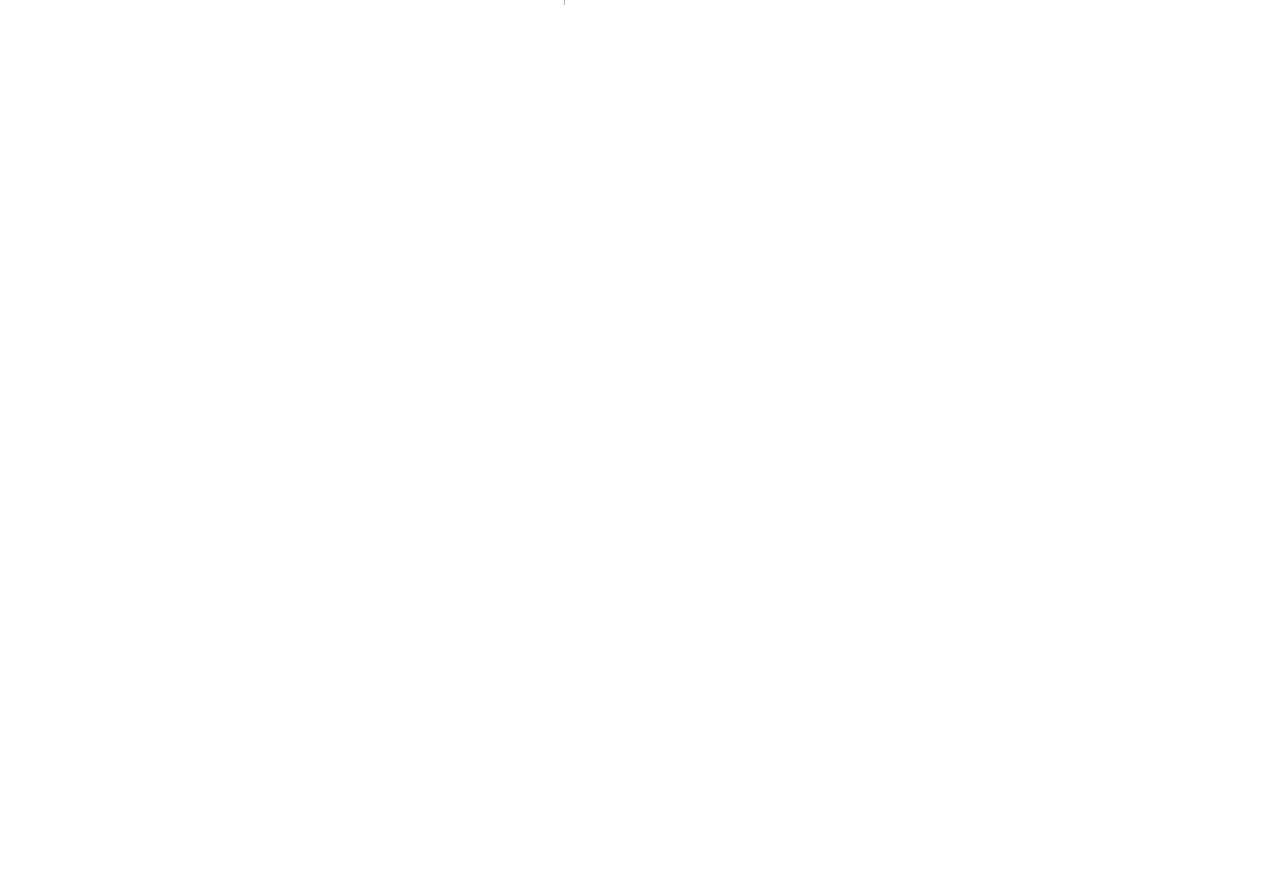
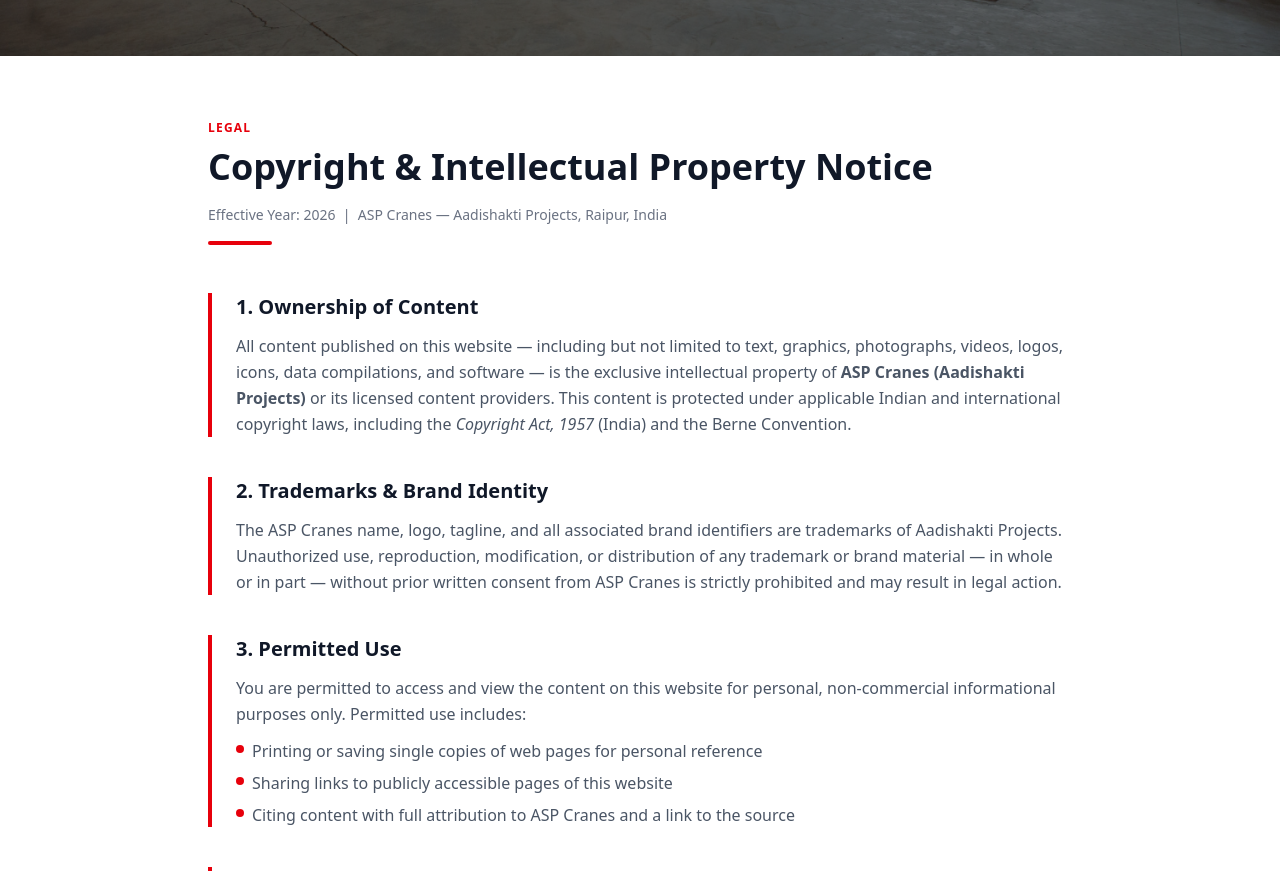
Before and after one commit to DIGICRAFT-INFO/asp-cranes_frontend_7_11_26_new, a Next.js app: page /copyright in a window 1280 px wide. Before the commit this address had no page. Shown: the part 420-1291 px from the top of the page. Before the commit the page ends 800 px from the top, so only its background shows below. Built offline with nearby package versions, Linux system fonts and the light colour scheme; no server answers.

Commit message:
feat: add Copyright Notice page (/copyright) with full legal content; link Copyrights word in footer

```diff
--- /dev/null
+++ b/app/(frontend)/copyright/page.jsx
@@ -0,0 +1,177 @@
+import Link from "next/link";
+import Breadcrumbs from "@/components/Breadcrumbs";
+import banner from "@/public/about/banner.jpg";
+
+export const metadata = {
+  title: "Copyright Notice | ASP Cranes",
+  description: "Copyright, intellectual property rights, and terms of use for the ASP Cranes website.",
+};
+
+export default function CopyrightPage() {
+  const year = new Date().getFullYear();
+
+  return (
+    <div>
+      <Breadcrumbs
+        breadcrumbImage={banner}
+        title="Copyright Notice"
+        breadcrumbLabel="Copyright"
+        parentPages={[{ label: "Home", href: "/" }]}
+      />
+
+      <section className="max-w-4xl mx-auto px-4 py-16">
+        {/* Header */}
+        <div className="mb-12">
+          <p className="text-xs font-bold uppercase tracking-widest text-red-600 mb-2">Legal</p>
+          <h1 className="text-4xl font-black text-gray-900 leading-tight mb-4">
+            Copyright &amp; Intellectual Property Notice
+          </h1>
+          <p className="text-gray-500 text-sm">Effective Year: {year} &nbsp;|&nbsp; ASP Cranes — Aadishakti Projects, Raipur, India</p>
+          <div className="mt-4 h-1 w-16 bg-red-600 rounded-full" />
+        </div>
+
+        {/* Sections */}
+        <div className="space-y-10">
+
+          {/* 1 */}
+          <div className="border-l-4 border-red-600 pl-6">
+            <h2 className="text-xl font-bold text-gray-900 mb-3">1. Ownership of Content</h2>
+            <p className="text-gray-600 leading-relaxed">
+              All content published on this website — including but not limited to text, graphics, photographs,
+              videos, logos, icons, data compilations, and software — is the exclusive intellectual property of
+              <strong> ASP Cranes (Aadishakti Projects)</strong> or its licensed content providers.
+              This content is protected under applicable Indian and international copyright laws,
+              including the <em>Copyright Act, 1957</em> (India) and the Berne Convention.
+            </p>
+          </div>
+
+          {/* 2 */}
+          <div className="border-l-4 border-red-600 pl-6">
+            <h2 className="text-xl font-bold text-gray-900 mb-3">2. Trademarks &amp; Brand Identity</h2>
+            <p className="text-gray-600 leading-relaxed">
+              The ASP Cranes name, logo, tagline, and all associated brand identifiers are trademarks
+              of Aadishakti Projects. Unauthorized use, reproduction, modification, or distribution
+              of any trademark or brand material — in whole or in part — without prior written
+              consent from ASP Cranes is strictly prohibited and may result in legal action.
+            </p>
+          </div>
+
+          {/* 3 */}
+          <div className="border-l-4 border-red-600 pl-6">
+            <h2 className="text-xl font-bold text-gray-900 mb-3">3. Permitted Use</h2>
+            <p className="text-gray-600 leading-relaxed mb-3">
+              You are permitted to access and view the content on this website for personal,
+              non-commercial informational purposes only. Permitted use includes:
+            </p>
+            <ul className="list-none space-y-2 text-gray-600">
+              {[
+                "Printing or saving single copies of web pages for personal reference",
+                "Sharing links to publicly accessible pages of this website",
+                "Citing content with full attribution to ASP Cranes and a link to the source",
+              ].map((item, i) => (
+                <li key={i} className="flex items-start gap-2">
+                  <span className="mt-1.5 w-2 h-2 rounded-full bg-red-600 flex-shrink-0" />
+                  <span>{item}</span>
+                </li>
+              ))}
+            </ul>
+          </div>
+
+          {/* 4 */}
+          <div className="border-l-4 border-red-600 pl-6">
+            <h2 className="text-xl font-bold text-gray-900 mb-3">4. Prohibited Use</h2>
+            <p className="text-gray-600 leading-relaxed mb-3">
+              The following actions are expressly prohibited without written authorization from ASP Cranes:
+            </p>
+            <ul className="list-none space-y-2 text-gray-600">
+              {[
+                "Reproducing, duplicating, or copying content for commercial purposes",
+                "Modifying, adapting, or creating derivative works from website content",
+                "Selling, reselling, or exploiting any portion of the website or its content",
+                "Scraping, crawling, or data-mining the website using automated tools",
+                "Using the ASP Cranes brand, name, or logo in any promotional material without consent",
+                "Framing or mirroring any content on another website without permission",
+              ].map((item, i) => (
+                <li key={i} className="flex items-start gap-2">
+                  <span className="mt-1.5 w-2 h-2 rounded-full bg-gray-300 flex-shrink-0" />
+                  <span>{item}</span>
+                </li>
+              ))}
+            </ul>
+          </div>
+
+          {/* 5 */}
+          <div className="border-l-4 border-red-600 pl-6">
+            <h2 className="text-xl font-bold text-gray-900 mb-3">5. Third-Party Content</h2>
+            <p className="text-gray-600 leading-relaxed">
+              Certain images, icons, or media used on this website may be licensed from third-party
+              providers such as Unsplash or other royalty-free sources. These materials are used
+              in compliance with their respective licenses. ASP Cranes does not claim ownership of
+              such third-party assets.
+            </p>
+          </div>
+
+          {/* 6 */}
+          <div className="border-l-4 border-red-600 pl-6">
+            <h2 className="text-xl font-bold text-gray-900 mb-3">6. Digital Millennium Copyright Act (DMCA)</h2>
+            <p className="text-gray-600 leading-relaxed">
+              If you believe that any content on this website infringes upon your copyright,
+              please notify us in writing with the following information: a description of the
+              copyrighted work, the URL where the infringing content appears, your contact
+              information, and a statement of good faith belief. We will investigate and
+              respond promptly to all valid claims.
+            </p>
+          </div>
+
+          {/* 7 */}
+          <div className="border-l-4 border-red-600 pl-6">
+            <h2 className="text-xl font-bold text-gray-900 mb-3">7. Disclaimer of Warranties</h2>
+            <p className="text-gray-600 leading-relaxed">
+              The content on this website is provided on an "as is" basis without warranties of any kind,
+              either express or implied. ASP Cranes makes no representations regarding the accuracy,
+              completeness, or timeliness of information on this site and reserves the right to
+              modify or remove content at any time without notice.
+            </p>
+          </div>
+
+          {/* 8 */}
+          <div className="border-l-4 border-red-600 pl-6">
+            <h2 className="text-xl font-bold text-gray-900 mb-3">8. Governing Law</h2>
+            <p className="text-gray-600 leading-relaxed">
+              This Copyright Notice and any disputes arising from the use of this website shall
+              be governed by and construed in accordance with the laws of India. Any legal
+              proceedings shall be subject to the exclusive jurisdiction of the courts in
+              <strong> Raipur, Chhattisgarh, India</strong>.
+            </p>
+          </div>
+
+          {/* 9 */}
+          <div className="border-l-4 border-red-600 pl-6">
+            <h2 className="text-xl font-bold text-gray-900 mb-3">9. Contact for Permissions</h2>
+            <p className="text-gray-600 leading-relaxed">
+              For licensing inquiries, permission requests, or copyright-related concerns,
+              please contact us directly.
+            </p>
+            <div className="mt-4">
+              <Link href="/contact"
+                className="inline-flex items-center gap-2 bg-red-600 text-white px-6 py-3 rounded-md font-semibold text-sm hover:bg-red-700 transition">
+                Contact ASP Cranes
+              </Link>
+            </div>
+          </div>
+
+        </div>
+
+        {/* Footer note */}
+        <div className="mt-16 pt-8 border-t border-gray-200">
+          <p className="text-gray-400 text-sm text-center">
+            &copy; {year} ASP Cranes (Aadishakti Projects). All Rights Reserved. &nbsp;|&nbsp;{" "}
+            <Link href="/privacy-policy" className="text-red-600 hover:underline">Privacy Policy</Link>
+            {" "}&nbsp;|&nbsp;{" "}
+            <Link href="/sitemap" className="text-red-600 hover:underline">Sitemap</Link>
+          </p>
+        </div>
+      </section>
+    </div>
+  );
+}
--- a/layout/Footer.jsx
+++ b/layout/Footer.jsx
@@ -121,8 +121,11 @@
       {/* Bottom Bar */}
       <div className="max-w-7xl mx-auto px-8 py-6 flex flex-col md:flex-row items-center justify-between gap-6 text-sm text-gray-400">
         <p>
-          © Copyrights {new Date().getFullYear()} {settings?.siteName || "ASP Cranes"} Limited. All
-          Rights Reserved
+          &copy;{" "}
+          <Link href="/copyright" className="hover:text-red-500 transition">
+            Copyrights
+          </Link>{" "}
+          {new Date().getFullYear()} {settings?.siteName || "ASP Cranes"} Limited. All Rights Reserved
         </p>
 
         <p className="flex gap-2">
```
